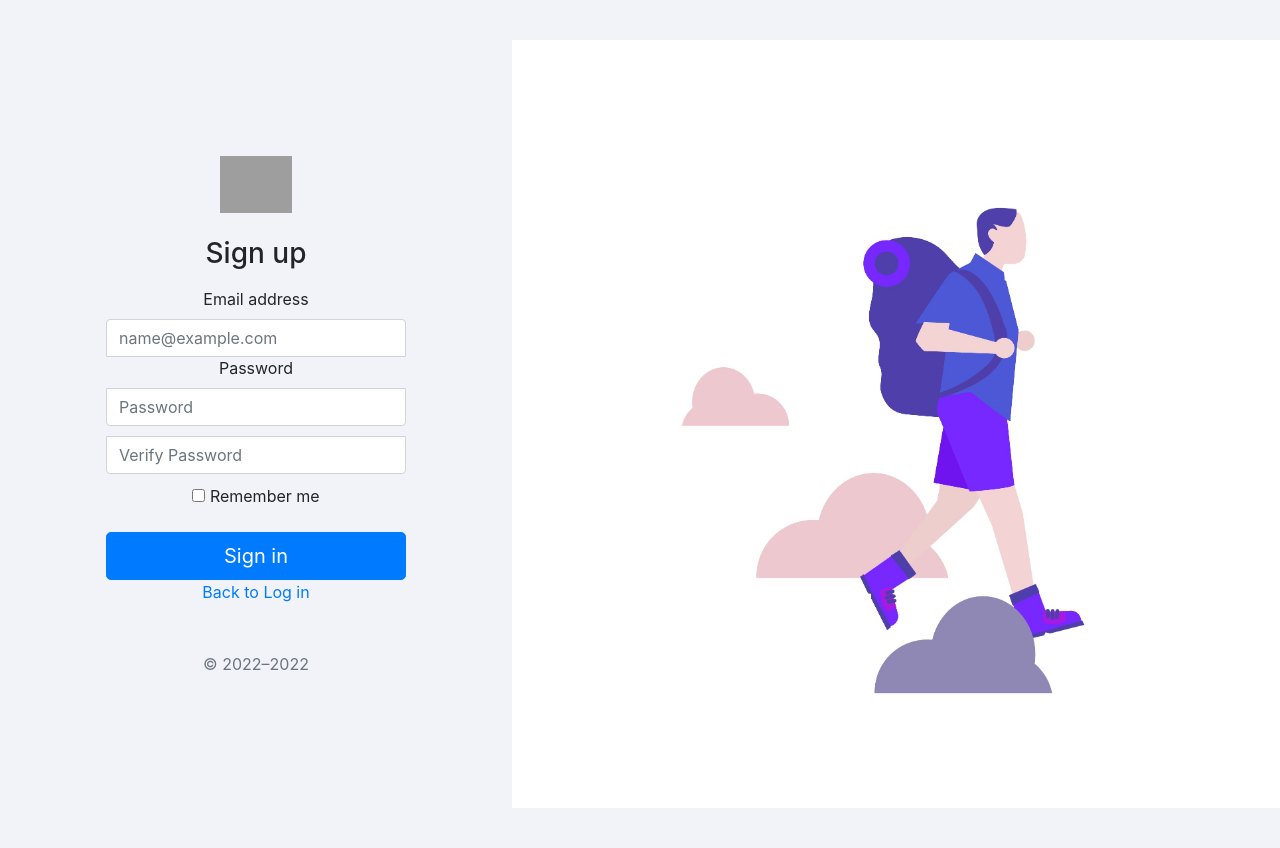
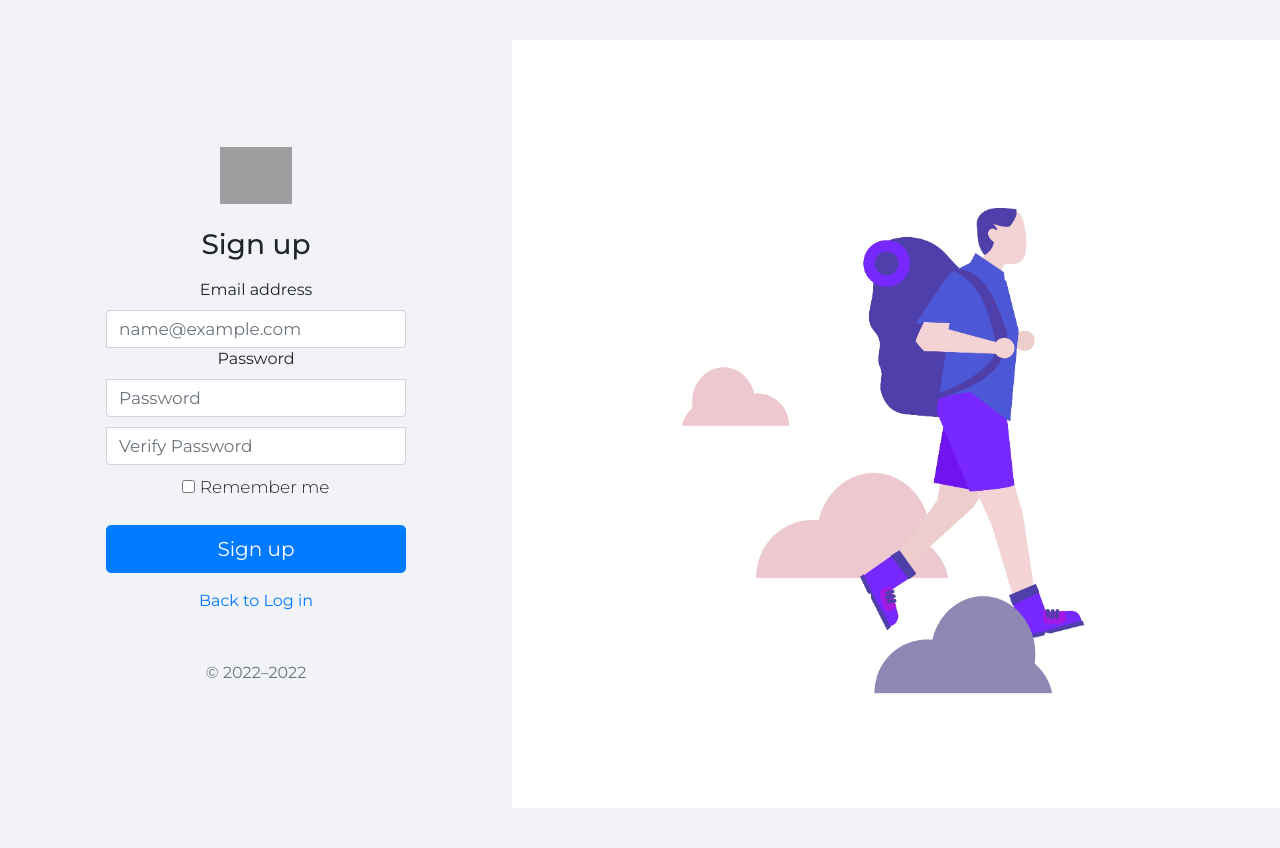
Before and after one commit to replicawj/CZ2006-Software-Eng, a Flask app: page /signup in a window 1280 px wide. Run offline with Flask 2, Linux system fonts and the light colour scheme; parts of the project's set-up code (start-up, migrations or seed data) failed here and were passed over; some libraries are stand-ins or nearby versions; grey boxes are pictures that could not be loaded.

Commit message:
update fonts and fix spacing

```diff
--- a/static/css/login.css
+++ b/static/css/login.css
@@ -1,3 +1,5 @@
+
+@import url('https://fonts.googleapis.com/css2?family=Montserrat:wght@100;200;300;400;500;600;700;800;900&display=swap');
 body {
   height: 100%;
 }
@@ -7,12 +9,14 @@ body {
   align-items: center;
   padding-top: 40px;
   padding-bottom: 40px;
-  background-color: #F2F3F9;
+  background-color: #f2f3f9;
 }
 
 h1 {
   color: #43468A;
-
+  font-family: 'Montserrat', sans-serif;
+  font-size: 45px;
+  font-weight: 600;
 }
 
 .form-signin {
@@ -20,24 +24,32 @@ h1 {
   max-width: 330px;
   padding: 15px;
   margin: auto;
+  font-family: 'Montserrat', sans-serif;
 }
 
 .form-signin .checkbox {
-  font-weight: 400;
+  font-weight: 300;
+  font-size: 17px;
+
 }
 
 .form-signin .form-floating:focus-within {
   z-index: 2;
+
 }
 
 .form-signin input[type="email"] {
   margin-bottom: -1px;
-  border-bottom-right-radius: 0;
+  border-bottom-right-radius: 50;
   border-bottom-left-radius: 0;
+
+  font-size: 17px;
+
 }
 
 .form-signin input[type="password"] {
   margin-bottom: 10px;
   border-top-left-radius: 0;
   border-top-right-radius: 0;
+  font-size: 17px;
 }
--- a/templates/signup.html
+++ b/templates/signup.html
@@ -54,6 +54,7 @@
             type="email"
             class="form-control"
             id="floatingInput"
+            name = "floatingInput"
             placeholder="name@example.com"
           />
         </div>
@@ -82,8 +83,8 @@
             <input type="checkbox" value="remember-me" /> Remember me
           </label>
         </div>
-        <button class="w-100 btn btn-lg btn-primary" type="submit">
-          Sign in
+        <button class="w-100 btn btn-lg btn-primary mb-3" type="submit">
+          Sign up
         </button>
 
         <a href="/login"> Back to Log in </a>
```
Also changed, not shown: templates/login.html (+8 -1 lines).
